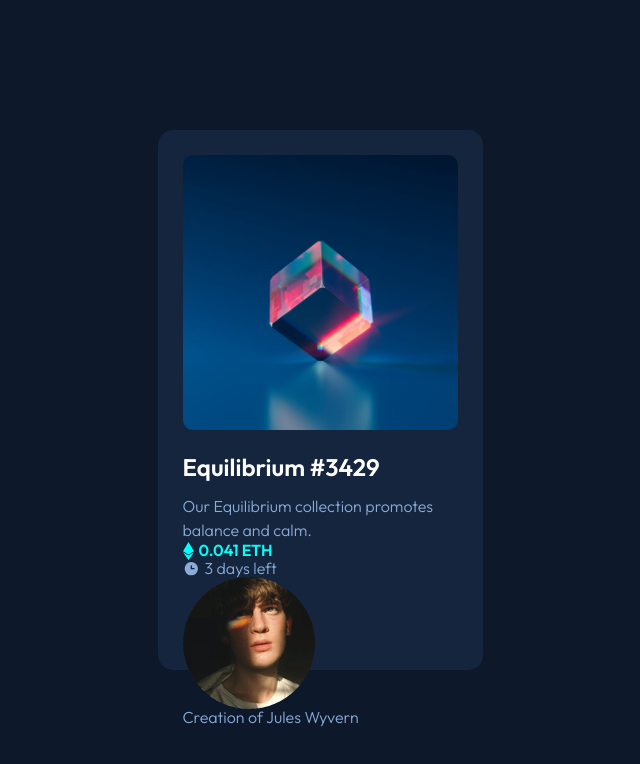
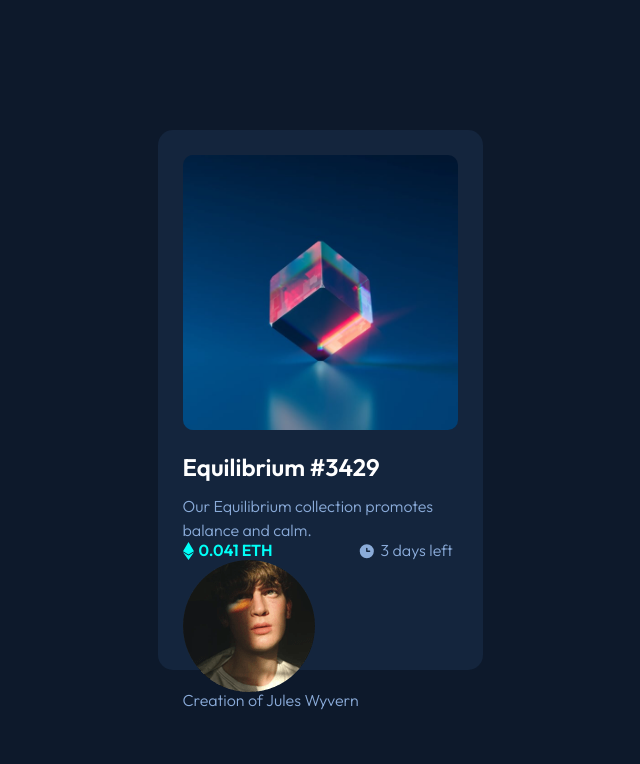
Before and after one commit to SuperSonic57/fem-nft-preview-card-component, a website: page src/index.html in a window 1280 px wide. Shown: the whole page, without its empty margins (320-960 px from the left). Drawn offline with Linux system fonts and the light colour scheme.

Commit message:
Aligned price and time

```diff
--- a/src/index.html
+++ b/src/index.html
@@ -16,6 +16,7 @@
 				</div>
 				<h1>Equilibrium #3429</h1>
 				<p class="description">Our Equilibrium collection promotes balance and calm.</p>
+				<div class="price-and-time">
 					<div class="price">
 						<img src="../assets/images/icon-ethereum.svg" alt="Ethereum icon">
 						<p>0.041 ETH</p>
@@ -24,6 +25,7 @@
 						<img src="../assets/images/icon-clock.svg" alt="Clock icon">
 						<p>3 days left</p>
 					</div>
+				</div>
 				<img src="../assets/images/image-avatar.png" alt="Avatar">
 				<p>Creation of <a href="#">Jules Wyvern</a></p>
 			</div>
--- a/src/sass/modules/_component.sass
+++ b/src/sass/modules/_component.sass
@@ -22,6 +22,9 @@
 		font-weight: $fw-semibold
 	.description
 		line-height: 1.5
+	.price-and-time
+		display: flex
+		justify-content: space-between
 	.price
 		display: flex
 		gap: 5px
@@ -30,3 +33,4 @@
 	.time
 		display: flex
 		gap: 5px
+		width: 100px
```
Also changed, not shown: src/css/style.css, 1 other file. Lines whose indentation alone changed are shown as unchanged.
